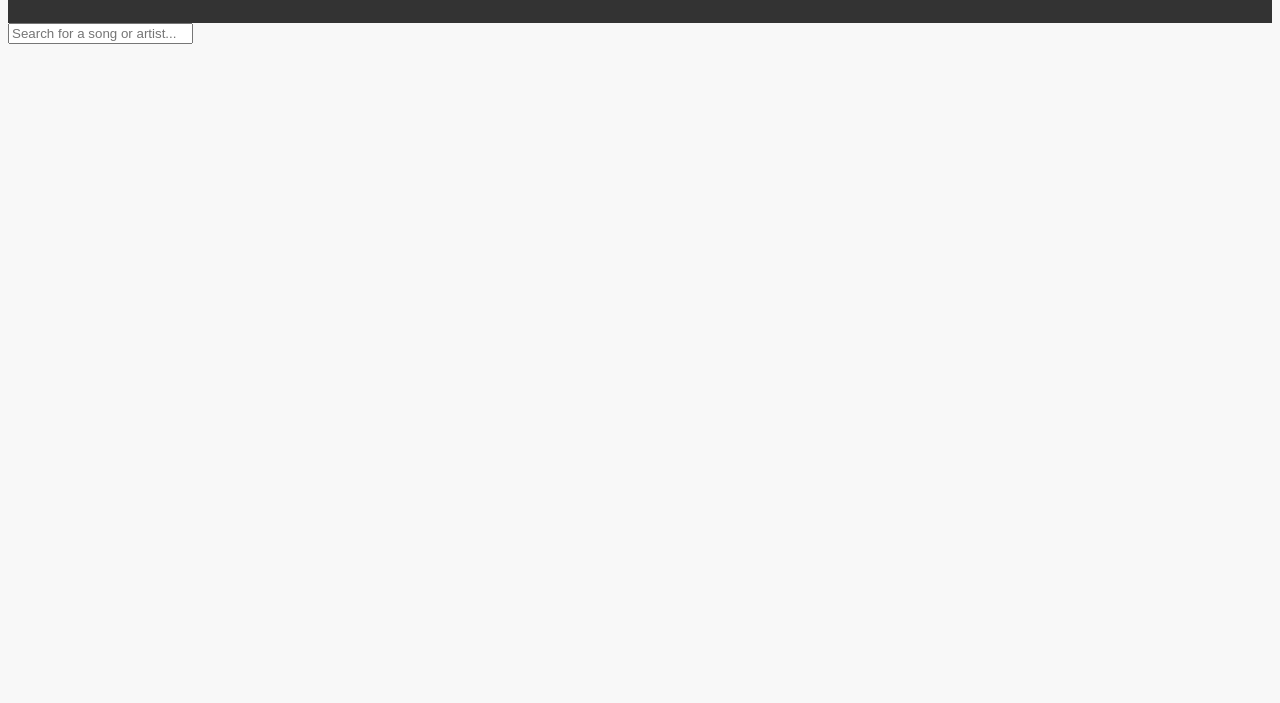
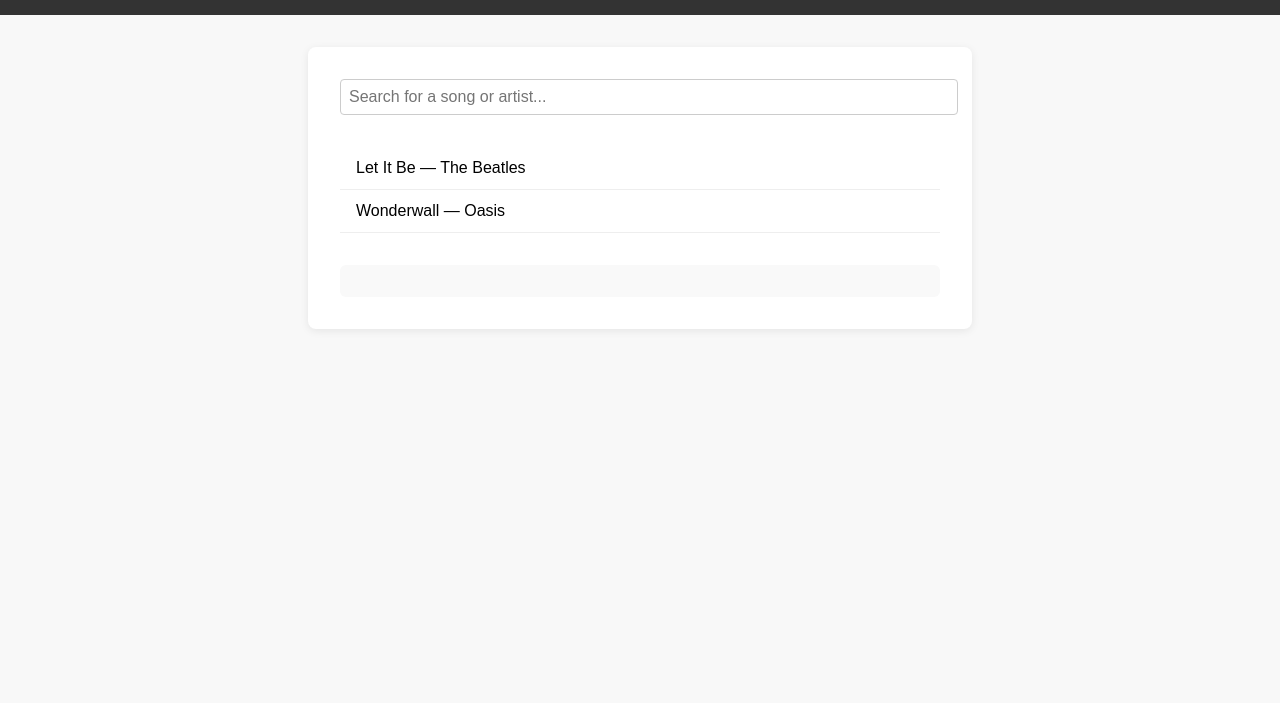
Before and after one commit to anon-carrion/guitar-song-lookup, a plain HTML site: page index.html in a window 1280 px wide. Shown: the part 97-800 px from the top of the page. Drawn offline with Linux system fonts and the light colour scheme.

Commit message:
Restore Let It Be and Wonderwall song functionality

```diff
--- a/css/style.css
+++ b/css/style.css
@@ -1,10 +1,54 @@
 body {
   font-family: Arial, sans-serif;
   background: #f8f8f8;
+  margin: 0;
+  padding: 0;
 }
+
 header {
   background: #333;
   color: #fff;
   padding: 1em;
   text-align: center;
 }
+
+.container {
+  max-width: 600px;
+  margin: 2em auto;
+  background: #fff;
+  padding: 2em;
+  border-radius: 8px;
+  box-shadow: 0 2px 8px rgba(0,0,0,0.08);
+}
+
+#searchBar {
+  width: 100%;
+  padding: 0.5em;
+  margin-bottom: 1em;
+  font-size: 1em;
+  border-radius: 4px;
+  border: 1px solid #ccc;
+}
+
+.song-list {
+  list-style: none;
+  padding: 0;
+}
+
+.song-item {
+  padding: 0.75em 1em;
+  border-bottom: 1px solid #eee;
+  cursor: pointer;
+  transition: background 0.2s;
+}
+
+.song-item:hover {
+  background: #f0f0f0;
+}
+
+.song-details {
+  margin-top: 2em;
+  padding: 1em;
+  background: #f9f9f9;
+  border-radius: 6px;
+}
--- a/js/script.js
+++ b/js/script.js
@@ -1 +1,52 @@
-console.log('JS is working!');
+// Song data array
+const songs = [
+  {
+    title: "Let It Be",
+    artist: "The Beatles",
+    chords: "C G Am F",
+    lyrics: "When I find myself in times of trouble, Mother Mary comes to me..."
+  },
+  {
+    title: "Wonderwall",
+    artist: "Oasis",
+    chords: "Em7 G Dsus4 A7sus4",
+    lyrics: "Today is gonna be the day that they're gonna throw it back to you..."
+  }
+];
+
+// Render the song list
+function renderSongs(filter = "") {
+  const songList = document.getElementById("songList");
+  songList.innerHTML = "";
+  const filteredSongs = songs.filter(song =>
+    song.title.toLowerCase().includes(filter) ||
+    song.artist.toLowerCase().includes(filter)
+  );
+  filteredSongs.forEach((song, index) => {
+    const li = document.createElement("li");
+    li.className = "song-item";
+    li.textContent = `${song.title} — ${song.artist}`;
+    li.addEventListener("click", () => showSongDetails(index));
+    songList.appendChild(li);
+  });
+}
+
+// Show song details
+function showSongDetails(index) {
+  const song = songs[index];
+  const details = document.getElementById("songDetails");
+  details.innerHTML = `
+    <h2>${song.title}</h2>
+    <h3>${song.artist}</h3>
+    <p><strong>Chords:</strong> ${song.chords}</p>
+    <p>${song.lyrics}</p>
+  `;
+}
+
+// Search functionality
+document.getElementById("searchBar").addEventListener("input", function() {
+  renderSongs(this.value.toLowerCase());
+});
+
+// Initial render
+renderSongs();
```
